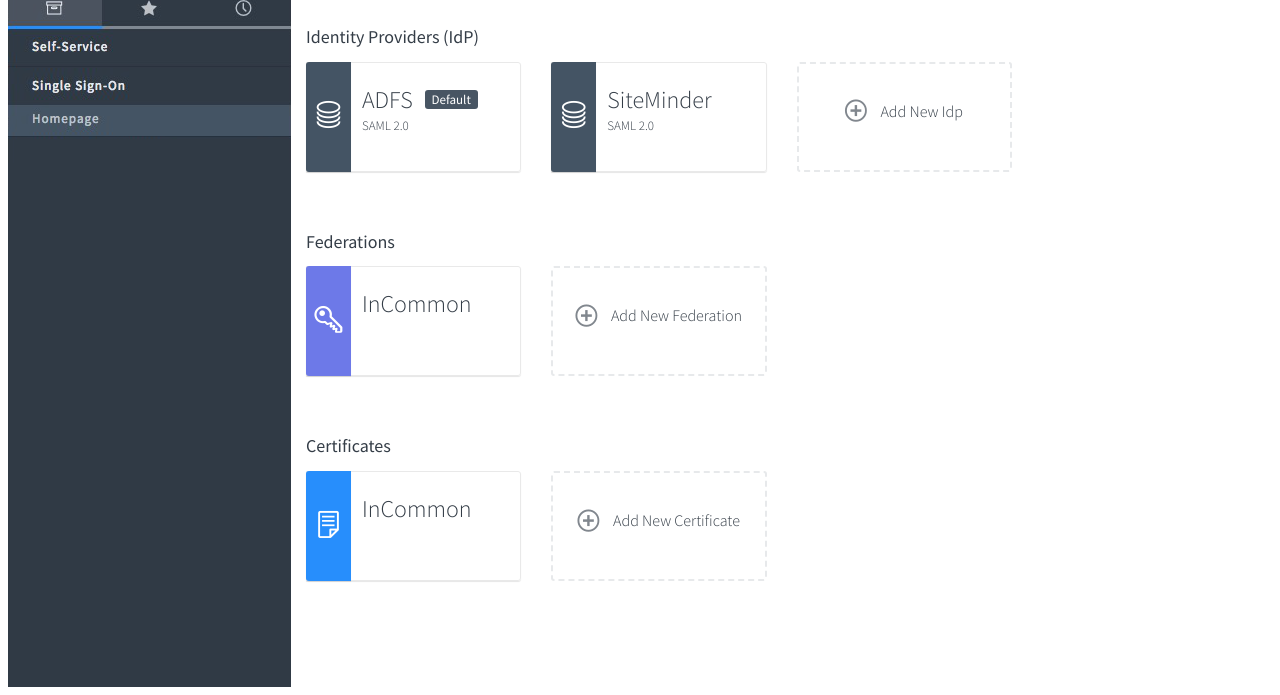
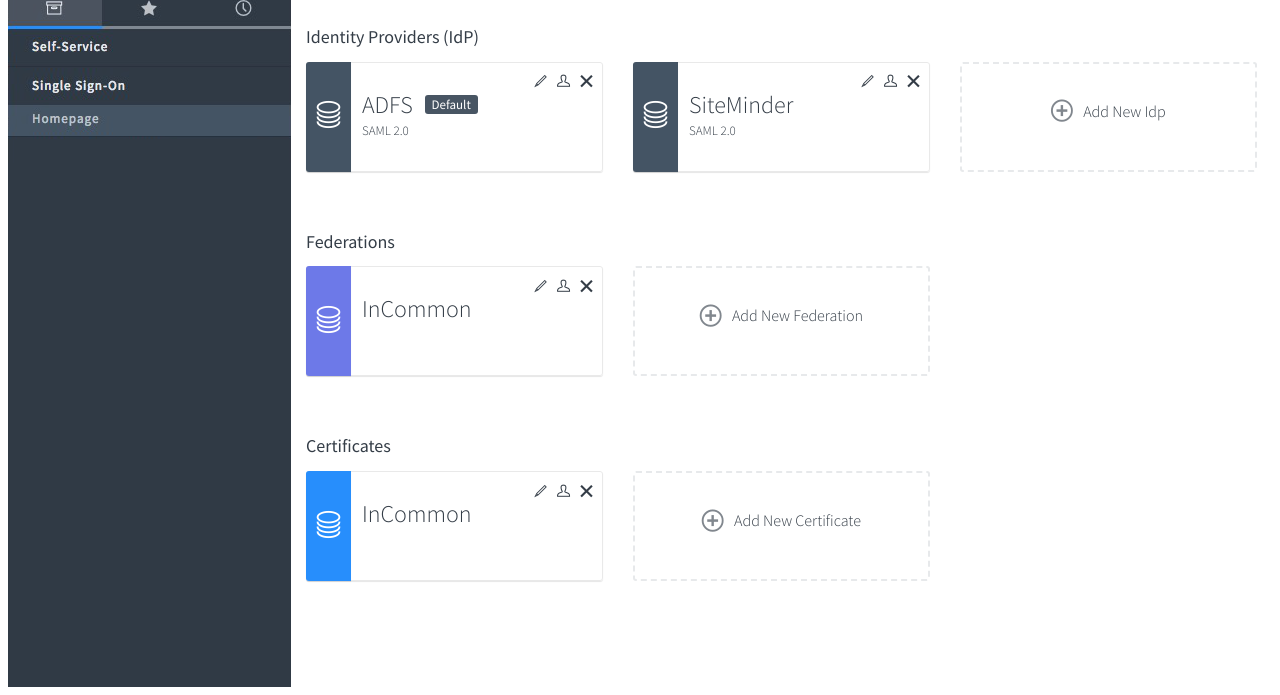
Before and after one commit to cmhaas19/snc-express-prototypes, a website: page prototypes/single-sign-on/index.html in a window 1280 px wide. Shown: the part 113-808 px from the top of the page. Drawn offline with Linux system fonts and the light colour scheme; some packages are replaced by stand-ins of ours; a script that the page names is missing.

Commit message:
Card directive

```diff
--- a/assets/less/modules/card.less
+++ b/assets/less/modules/card.less
@@ -1,7 +1,10 @@
 
 @import "mixins.less";
 
-@card-left-width: 45px;
+@card-left-width: 			45px;
+@card-theme-color-gray: 	#445464;
+@card-theme-color-blue: 	#278efc;
+@card-theme-color-purple: 	#6d79e8;
 
 .card {
 	display: block;
@@ -12,6 +15,10 @@
 	&:hover {
 		color: inherit;
 		text-decoration: none;
+
+		.card-action {
+			color: #fff;
+		}
 	}
 
 	.card-title {
@@ -27,6 +34,10 @@
 		}
 	}
 
+	.card-tooltip {
+		white-space: nowrap;
+	}
+
 	.card-badge {
 		border-radius: 3px;
 		font-weight: normal;
@@ -34,7 +45,7 @@
 
 	}
 
-	.card-type {
+	.card-subtitle {
 		font-size: 13px;
 		font-weight: 300;
 	}
@@ -48,13 +59,14 @@
 		margin-top: 70%;
 	}
 
+	.card-inner,
 	.card-thumbnail,
 	.card-content {
 		height: 100%;
 	}
 
 	.card-thumbnail {
-		background-color: #445464;
+		background-color: @card-theme-color-gray;
 		position: absolute;
 		top: 0;
 		left: 0;
@@ -66,28 +78,42 @@
 	}
 
 	.card-content {
-		padding: 20px 10px;
+		padding: 25px 10px 20px 10px;
 		padding-left: @card-left-width + 10;
 		border: solid 1px #e9e9e9;
-		.border-radius(3px, 3px, 0, 0);
+		border-radius: 3px;
 		.box-shadow(~"rgba(0, 0, 0, 0.1) 0 1px 1px 0");
 	}
 
+	.card-actions {
+		position: absolute;
+		top: 10px;
+		right: 10px;
+	}
+
+	.card-action {
+		display: inline-block;
+		margin-left: 10px;
+		color: inherit;
+		cursor: pointer;
+
+		&:first-child {
+			margin-left: 0;
+		}
+	}
+
 	&.card-add {
-		border: dashed 2px #e7e9eb;
-		border-radius: 3px;
 
 		.card-content {
-			border: none;
+			border: dashed 2px #e7e9eb;
 			padding: 0;
-			height: 100%;
+			padding-top: 30px;
 			text-align: center;
 			.box-shadow(none);
 		}
 
 		.card-title {
 			font-size: 16px;
-			margin-top: 30px;
 		}
 
 		.add-new-icon {
@@ -95,23 +121,84 @@
 			font-size: 22px;
 			margin-right: 10px;
 		}
-	}
 
-	&.card-idp {
-		.card-thumbnail {
-			background-color: #445464;
+		&:hover {
+			.card-content {
+				border-style: solid;
+			}
+
+			.add-new-icon {
+				color: #fff;
+			}
 		}
 	}
 
-	&.card-federation {
+	&.card-gray {
 		.card-thumbnail {
-			background-color: #6d79e8;
+			background-color: @card-theme-color-gray;
+		}
+
+		&:hover {
+			.card-content {
+				background-color: @card-theme-color-gray;
+				border-color: @card-theme-color-gray;
+				color: #fff;
+			}
+
+			.card-badge {
+				background-color: #fff;
+				color: @card-theme-color-gray;
+			}
+		}
+
+		&.card-add:hover {
+			border-color: @card-theme-color-gray;
 		}
 	}
 
-	&.card-certificate {
+	&.card-purple {
 		.card-thumbnail {
-			background-color: #278efc;
+			background-color: @card-theme-color-purple;
+		}
+
+		&:hover {
+			.card-content {
+				background-color: @card-theme-color-purple;
+				border-color: @card-theme-color-purple;
+				color: #fff;
+			}
+
+			.card-badge {
+				background-color: #fff;
+				color: @card-theme-color-purple;
+			}
+		}
+
+		&.card-add:hover {
+			border-color: @card-theme-color-purple;
+		}
+	}
+
+	&.card-blue {
+		.card-thumbnail {
+			background-color: @card-theme-color-blue;
+		}
+
+		&:hover {
+			.card-content {
+				background-color: @card-theme-color-blue;
+				border-color: @card-theme-color-blue;
+				color: #fff;
+			}
+
+			.card-badge {
+				background-color: #fff;
+				color: @card-theme-color-blue;
+			}
+		}
+
+		&.card-add:hover {
+			border-color: @card-theme-color-blue;
 		}
 	}
 }
--- a/prototypes/single-sign-on/app.js
+++ b/prototypes/single-sign-on/app.js
@@ -16,6 +16,7 @@
                                                      "snc.prototype.sso.directive",
                                                      "snc.prototype.sso.filter"]);
 
+
     module.config(["$routeProvider", function($routeProvider) {
 
         var rootUrl = "/prototypes/single-sign-on";
@@ -26,7 +27,7 @@
                 bodyClass: "home",
                 backEnabled: false
             })
-            .when("/identity-provider", {
+            .when("/identity-provider/:sysid", {
                 templateUrl: rootUrl + "/components/identity-provider/idp.html",
                 bodyClass: "idp",
                 backEnabled: true
--- a/prototypes/single-sign-on/components/home/home.html
+++ b/prototypes/single-sign-on/components/home/home.html
@@ -1,21 +1,25 @@
 
 <div class="container-fluid" ng-controller="homeController as model">
+	<h1>{{ model.title }}</h1>
 	<div class="details-container">
 		<section class="section">
 			<header>
 				<h4 class="section-title">Identity Providers (IdP)</h4>
 			</header>
 			<div class="row">
-				<div class="col-sm-4 col-md-3" ng-repeat="idp in model.identityProviders">
-					<card name="idp.name"
-						  type="idp.type"
-						  url="#/identity-provider"
-						  icon="icon-database"
-						  css-class="card-idp"
-						  badge-text="idp.badgeText" />
+				<div class="col-sm-6 col-md-4" ng-repeat="idp in model.identityProviders">
+					<card card-data-item="idp"
+						  card-theme="gray"
+						  card-title="idp.name"
+						  card-subtitle="idp.type"
+						  card-badge-text="idp.badgeText"
+						  card-icon-class="icon-database"
+						  on-card-click="model.idpClicked(e)"
+						  actions="[ { name: 'edit', tooltip: 'Edit Identity Provider' }, { name: 'users', tooltip: 'Manage Users' }, { name: 'destroy', tooltip: 'Delete Identity Provider' }]"
+						  on-action-click="model.idpActionClicked(e)" />
 				</div>
-				<div class="col-sm-4 col-md-3">
-					<new-card url="#/identity-provider" text="Add New Idp" />
+				<div class="col-sm-6 col-md-4">
+					<card card-theme="gray" card-new="true" card-title="'Add New Idp'" />
 				</div>
 			</div>
 		</section>
@@ -24,14 +28,19 @@
 				<h4 class="section-title">Federations</h4>
 			</header>
 			<div class="row">
-				<div class="col-sm-4 col-md-3" ng-repeat="idp in model.federations">
-					<card name="idp.name"
-						  type="idp.type"
-						  icon="icon-key"
-						  css-class="card-federation" />
+				<div class="col-sm-6 col-md-4" ng-repeat="idp in model.federations">
+					<card card-data-item="idp"
+						  card-theme="purple"
+						  card-title="idp.name"
+						  card-subtitle="idp.type"
+						  card-badge-text="idp.badgeText"
+						  card-icon-class="icon-database"
+						  url="'#/identity-provider'"
+						  actions="[ { name: 'edit' }, { name: 'users' }, { name: 'destroy' }]"
+						  on-action-click="model.idpActionClicked(e)" />
 				</div>
-				<div class="col-sm-4 col-md-3">
-					<new-card text="Add New Federation" />
+				<div class="col-sm-6 col-md-4">
+					<card card-theme="purple" card-new="true" card-title="'Add New Federation'" />
 				</div>
 			</div>
 		</section>
@@ -40,14 +49,19 @@
 				<h4 class="section-title">Certificates</h4>
 			</header>
 			<div class="row">
-				<div class="col-sm-4 col-md-3" ng-repeat="idp in model.federations">
-					<card name="idp.name"
-						  type="idp.type"
-						  icon="icon-article-document"
-						  css-class="card-certificate" />
+				<div class="col-sm-6 col-md-4" ng-repeat="idp in model.federations">
+					<card card-data-item="idp"
+						  card-theme="blue"
+						  card-title="idp.name"
+						  card-subtitle="idp.type"
+						  card-badge-text="idp.badgeText"
+						  card-icon-class="icon-database"
+						  url="'#/identity-provider'"
+						  actions="[ { name: 'edit' }, { name: 'users' }, { name: 'destroy' }]"
+						  on-action-click="model.idpActionClicked(e)" />
 				</div>
-				<div class="col-sm-4 col-md-3">
-					<new-card text="Add New Certificate" />
+				<div class="col-sm-6 col-md-4">
+					<card card-theme="blue" card-new="true" card-title="'Add New Certificate'" />
 				</div>
 			</div>
 		</section>
--- a/prototypes/single-sign-on/components/home/homeController.js
+++ b/prototypes/single-sign-on/components/home/homeController.js
@@ -3,10 +3,12 @@
     var homeController = function (idpService, federationService) {
         var model = this;
 
-        model.settings = {
-        	enabled: true,
-        	debugging: false,
-        	autoImport: true
+        model.idpClicked = function(e){
+            console.log(e);
+        };
+
+        model.idpActionClicked = function(e){
+            console.log(e);
         };
 
         idpService.getAll().then(function(data){
@@ -15,9 +17,7 @@
                 return {
                     name: item.name,
                     type: item.type,
-                    badgeText: (item.isDefault ? "Default" : ""),
-                    icon: "fa fa-database",
-                    cssClass: "card-idp"
+                    badgeText: (item.isDefault ? "Default" : "")
                 };
             });
 
--- a/prototypes/single-sign-on/shared/card/card.js
+++ b/prototypes/single-sign-on/shared/card/card.js
@@ -5,31 +5,92 @@
             restrict: "AE",
             replace: true,
             scope: {
-                name: "=",
-                type: "=",
-                badgeText: "=",
-                icon: "@",
-                cssClass: "@",
-                url: "@"
+                cardDataItem: "=",
+                cardTitle: "=",
+                cardSubtitle: "=",
+                cardBadgeText: "=",
+                cardIconClass: "@",
+                cardTheme: "@",
+                cardNew: "=",
+                url: "=",
+                actions: "=",
+                onActionClick: "&",
+                onCardClick: "&"
             },
             controller: ["$scope", function($scope){
 
-                $scope.showBadge = function(){
-                    console.log($scope.badgeText);
-                    return angular.isDefined($scope.badgeText) && $scope.badgeText.length;
+                var actionIcons = {
+                    edit: "icon-edit",
+                    users: "icon-user",
+                    destroy: "icon-cross"
+                };
+
+                $scope.isNewCard = $scope.cardNew === true;
+                $scope.cardActions = angular.fromJson($scope.actions) || [];
+
+                $scope.getCssClass = function(){
+                    var cssClasses = ["card"];
+
+                    if(angular.isDefined($scope.cardTheme))
+                        cssClasses.push("card-" + $scope.cardTheme);
+
+                    if($scope.isNewCard)
+                        cssClasses.push("card-add");
+
+                    return cssClasses.join(" ");
+                };
+
+                $scope.getActionIconClass = function(action){
+                    var cssClasses = ["action-icon"],
+                        actionIcon = actionIcons[action.name];
+
+                    if(angular.isDefined(action.iconClass)){
+                        cssClasses.push(action.iconClass);
+                    }
+                    else if(angular.isDefined(actionIcon)){
+                        cssClasses.push(actionIcon);
+                    }
+
+                    return cssClasses.join(" ");
+                };
+
+                $scope.cardClicked = function(event){
+                    event.preventDefault();
+
+                    if(typeof($scope.onCardClick) == "function"){
+                        $scope.onCardClick({ e: { dataItem: $scope.cardDataItem  } });
+                    }
+                },
+
+                $scope.actionClicked = function(event, action){
+                    event.stopPropagation();
+
+                    if(typeof($scope.onActionClick) == "function"){
+                        $scope.onActionClick({ e: { dataItem: $scope.cardDataItem, action: action.name } });
+                    }
                 };
 
             }],
             template:
-                "<a href='{{ url }}' class='card {{ cssClass }}'>" +
-                    "<div class='card-thumbnail'>" +
-                        "<span class='card-icon'><i class='{{ icon }}' /></span>" +
+                "<div ng-click='cardClicked($event)' ng-class='getCssClass()'>" +
+                    "<div class='card-inner' ng-if='!isNewCard'>" +
+                        "<div class='card-thumbnail'>" +
+                            "<span class='card-icon'><i class='{{ cardIconClass }}' /></span>" +
+                        "</div>" +
+                        "<div class='card-content'>" +
+                            "<span class='card-title'>{{ cardTitle }} <span class='card-badge badge' ng-show='cardBadgeText.length'>{{ cardBadgeText }}</span></span>" +
+                            "<span class='card-subtitle' ng-show='cardSubtitle.length'>{{ cardSubtitle }}</span>" +
+                        "</div>" +
+                        "<div class='card-actions' ng-show='cardActions.length'>" +
+                            "<a class='card-action' ng-repeat='action in cardActions' ng-click='actionClicked($event, action)' tooltip='{{ action.tooltip }}' tooltip-class='card-tooltip'><span ng-class='getActionIconClass(action)'></span></a>" +
+                        "</div>" +
                     "</div>" +
-                    "<div class='card-content'>" +
-                        "<span class='card-title'>{{ name }} <span class='card-badge badge' ng-show='badgeText.length'>{{ badgeText }}</span></span>" +
-                        "<span class='card-type'>{{ type }}</span>" +
+                    "<div class='card-inner' ng-if='isNewCard'>" +
+                        "<div class='card-content'>" +
+                            "<span class='card-title'><span class='icon-add-circle-empty add-new-icon' />{{ cardTitle }}</span>" +
+                        "</div>" +
                     "</div>" +
-                "</a>"
+                "</div>"
         };
     };
 
--- a/prototypes/single-sign-on/shared/card/new-card.js
+++ /dev/null
@@ -1,21 +0,0 @@
-(function (module) {
-
-    var newCard = function () {
-        return {
-            restrict: "AE",
-            scope: {
-                url: "@",
-                text: "@"
-            },
-            template:
-                "<a href='{{ url }}' class='card card-add'>" +
-                    "<div class='card-content'>" +
-                        "<span class='card-title'><span class='icon-add-circle-empty add-new-icon' /> {{ text }}</span>" +
-                    "</div>" +
-                "</a>"
-        };
-    };
-
-    module.directive("newCard", newCard);
-
-}(angular.module("snc.prototype.sso.directive")))
```
Also changed, not shown: prototypes/single-sign-on/index.html (+1 -1 lines), assets/css/styles.css.
